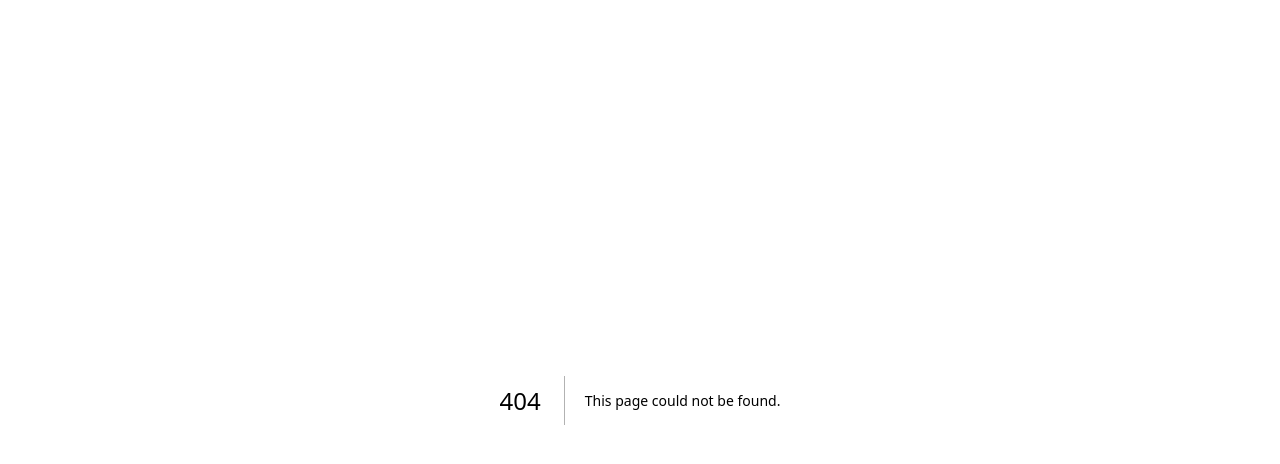
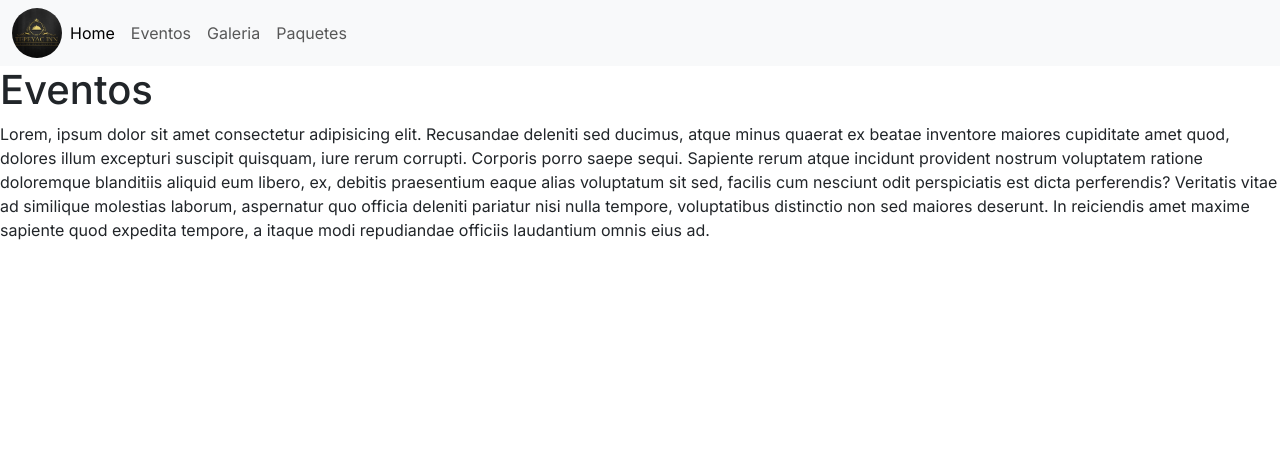
Before and after one commit to VictorVergaraReyes/tepeyac_inn, a Next.js app: page /eventos in a window 1280 px wide. Before the commit this address had no page. Shown: the top 464 px of the page. Built offline with nearby package versions, Linux system fonts and the light colour scheme.

Commit message:
primer commit

```diff
--- /dev/null
+++ b/app/eventos/page.jsx
@@ -0,0 +1,9 @@
+
+export default function EventosPage(){
+  return(
+    <div>
+      <h1>Eventos</h1>
+      <p>Lorem, ipsum dolor sit amet consectetur adipisicing elit. Recusandae deleniti sed ducimus, atque minus quaerat ex beatae inventore maiores cupiditate amet quod, dolores illum excepturi suscipit quisquam, iure rerum corrupti. Corporis porro saepe sequi. Sapiente rerum atque incidunt provident nostrum voluptatem ratione doloremque blanditiis aliquid eum libero, ex, debitis praesentium eaque alias voluptatum sit sed, facilis cum nesciunt odit perspiciatis est dicta perferendis? Veritatis vitae ad similique molestias laborum, aspernatur quo officia deleniti pariatur nisi nulla tempore, voluptatibus distinctio non sed maiores deserunt. In reiciendis amet maxime sapiente quod expedita tempore, a itaque modi repudiandae officiis laudantium omnis eius ad.</p>
+    </div>
+  )
+}
--- a/app/globals.css
+++ b/app/globals.css
@@ -73,6 +73,7 @@
   }
 }
 
+
 * {
   box-sizing: border-box;
   padding: 0;
@@ -85,16 +86,6 @@ body {
   overflow-x: hidden;
 }
 
-body {
-  color: rgb(var(--foreground-rgb));
-  background: linear-gradient(
-      to bottom,
-      transparent,
-      rgb(var(--background-end-rgb))
-    )
-    rgb(var(--background-start-rgb));
-}
-
 a {
   color: inherit;
   text-decoration: none;
@@ -105,3 +96,7 @@ a {
     color-scheme: dark;
   }
 }
+
+#logoNav{
+  border-radius: 50%;
+}
--- a/app/layout.js
+++ /dev/null
@@ -1,17 +0,0 @@
-import './globals.css'
-import { Inter } from 'next/font/google'
-
-const inter = Inter({ subsets: ['latin'] })
-
-export const metadata = {
-  title: 'Create Next App',
-  description: 'Generated by create next app',
-}
-
-export default function RootLayout({ children }) {
-  return (
-    <html lang="en">
-      <body className={inter.className}>{children}</body>
-    </html>
-  )
-}
--- /dev/null
+++ b/app/layout.jsx
@@ -0,0 +1,21 @@
+import './globals.css'
+import { Inter } from 'next/font/google'
+import Navigation from "@/components/Navigation"
+
+const inter = Inter({ subsets: ['latin'] })
+
+export const metadata = {
+  title: 'Tepeyac Inn',
+  description: 'Salón de fiestas y eventos Tepeyac Inn',
+}
+
+export default function RootLayout({ children }) {
+  return (
+    <html lang="es">
+      <body className={inter.className}>
+        <Navigation></Navigation>
+        {children}
+        </body>
+    </html>
+  )
+}
--- /dev/null
+++ b/components/Navigation.jsx
@@ -0,0 +1,39 @@
+import Link from "next/link"
+import 'bootstrap/dist/css/bootstrap.css';
+import Image from "next/image";
+
+export default function Navigation(){
+    return(
+        <nav className="navbar navbar-expand-lg bg-body-tertiary">
+        <div className="container-fluid">
+            <div>
+                <Image id="logoNav"
+                src="/logo.jpg"
+                alt="Logo de tepeyac_inn"
+                width={50}
+                height={50}
+                />
+            </div>
+            <button className="navbar-toggler" type="button" data-bs-toggle="collapse" data-bs-target="#navbarNav" aria-controls="navbarNav" aria-expanded="false" aria-label="Toggle navigation">
+            <span className="navbar-toggler-icon"></span>
+            </button>
+            <div className="collapse navbar-collapse" id="navbarNav">
+            <ul className="navbar-nav">
+                <li className="nav-item">
+                <Link className="nav-link active" aria-current="page" href="/">Home</Link>
+                </li>
+                <li className="nav-item">
+                <Link className="nav-link" href="/eventos">Eventos</Link>
+                </li>
+                <li className="nav-item">
+                <Link className="nav-link" href="/galeria">Galeria</Link>
+                </li>
+                <li className="nav-item">
+                <Link className="nav-link" href="/paquetes">Paquetes</Link>
+                </li>
+            </ul>
+            </div>
+        </div>
+        </nav>
+    )
+}
--- a/package.json
+++ b/package.json
@@ -9,6 +9,7 @@
     "lint": "next lint"
   },
   "dependencies": {
+    "bootstrap": "^5.3.0",
     "eslint": "8.42.0",
     "eslint-config-next": "13.4.5",
     "next": "13.4.5",
```
Also changed, not shown: app/galeria/page.jsx (added, +12 -0 lines), app/page.js (deleted, +0 -95 lines), app/page.jsx (added, +16 -0 lines), app/paquetes/page.jsx (added, +12 -0 lines), public/logo.jpg (added), 1 other file (tests, documents, lock files or other folders).
